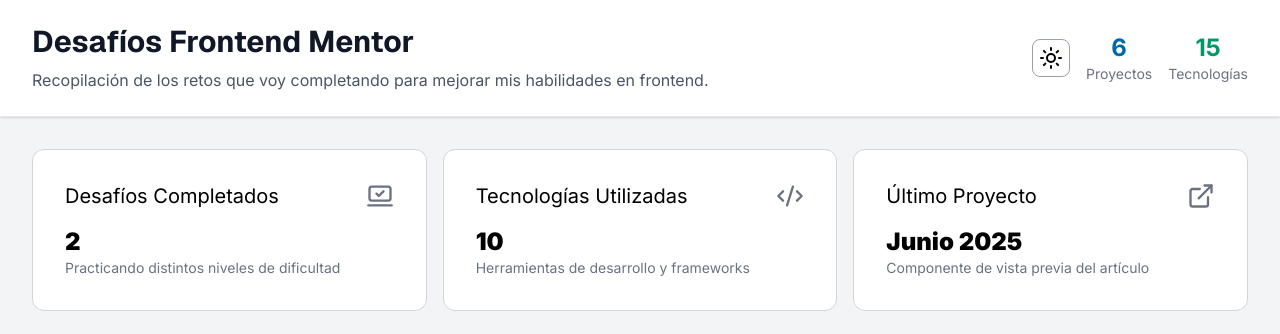
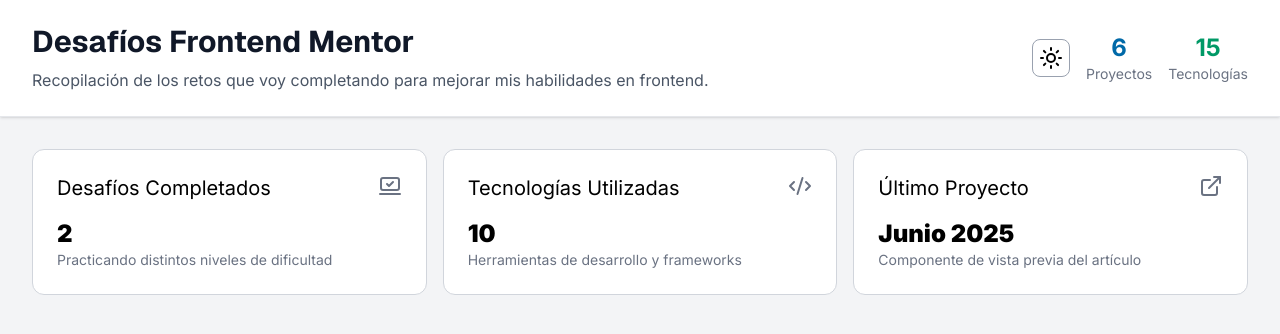
Before and after one commit to LuisChicaizaDev/challenges-frontend-mentor, a React (Vite) app: page / in a window 1280 px wide. Shown: the top 334 px of the page. Built offline with nearby package versions, Linux system fonts and the light colour scheme.

Commit message:
style: modificar size iconos y padding cards info

```diff
--- a/src/assets/components/CardsInfo.jsx
+++ b/src/assets/components/CardsInfo.jsx
@@ -6,10 +6,10 @@
     return (
         <section className='grid grid-cols-1 gap-4 md:grid-cols-3'>
 
-            <div className='flex flex-col gap-4 justify-between p-8 bg-white border border-gray-300 rounded-xl dark:bg-slate-800 dark:border-slate-600'>
+            <div className='flex flex-col gap-4 justify-between p-6 bg-white border border-gray-300 rounded-xl dark:bg-slate-800 dark:border-slate-600'>
                 <div className='flex justify-between'>
                     <h3 className='text-xl dark:text-white'>Desafíos Completados</h3>
-                    <LaptopMinimalCheck className='text-gray-500 size-7 dark:text-gray-400'/>
+                    <LaptopMinimalCheck className='text-gray-500 size-6 dark:text-gray-400'/>
                 </div>
                 <div>
                     <p className='font-black text-2xl dark:text-white'>2</p>
@@ -17,10 +17,10 @@
                 </div>
             </div>
 
-            <div className='flex flex-col gap-4 justify-between p-8 bg-white border border-gray-300 rounded-xl dark:bg-slate-800 dark:border-slate-600'>
+            <div className='flex flex-col gap-4 justify-between p-6 bg-white border border-gray-300 rounded-xl dark:bg-slate-800 dark:border-slate-600'>
                 <div className='flex justify-between'>
                     <h3 className='text-xl dark:text-white'>Tecnologías Utilizadas</h3>
-                    <CodeXml className='text-gray-500 size-7 dark:text-gray-400'/>
+                    <CodeXml className='text-gray-500 size-6 dark:text-gray-400'/>
                 </div>
                 <div>
                     <p className='font-black text-2xl dark:text-white'>10</p>
@@ -28,11 +28,11 @@
                 </div>
             </div>
 
-            <div className='flex flex-col gap-4 justify-between p-8 bg-white border border-gray-300 rounded-xl dark:bg-slate-800 dark:border-slate-600'>
+            <div className='flex flex-col gap-4 justify-between p-6 bg-white border border-gray-300 rounded-xl dark:bg-slate-800 dark:border-slate-600'>
                 <div className='flex justify-between'>
                     <h3 className='text-xl dark:text-white'>Último Proyecto</h3>
                    <a href="#" target='_blank'>
-                        <ExternalLink className='text-gray-500 size-7 hover:text-gray-400 transition-colors dark:text-gray-400 dark:hover:dark:text-gray-300'/>
+                        <ExternalLink className='text-gray-500 size-6 hover:text-gray-400 transition-colors dark:text-gray-400 dark:hover:dark:text-gray-300'/>
                    </a>
                 </div>
                 <div>
```
